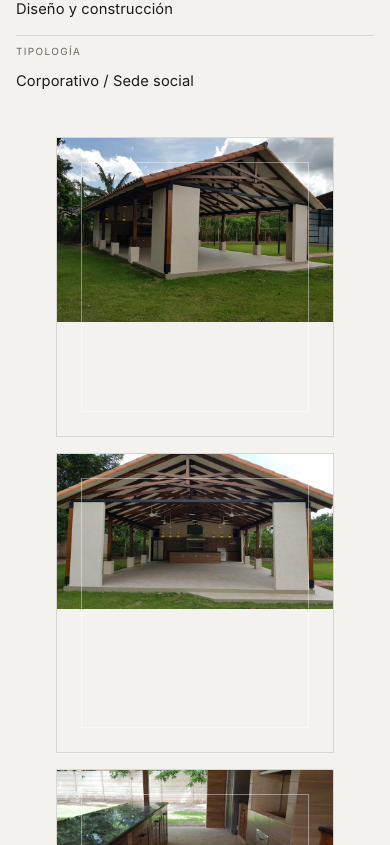
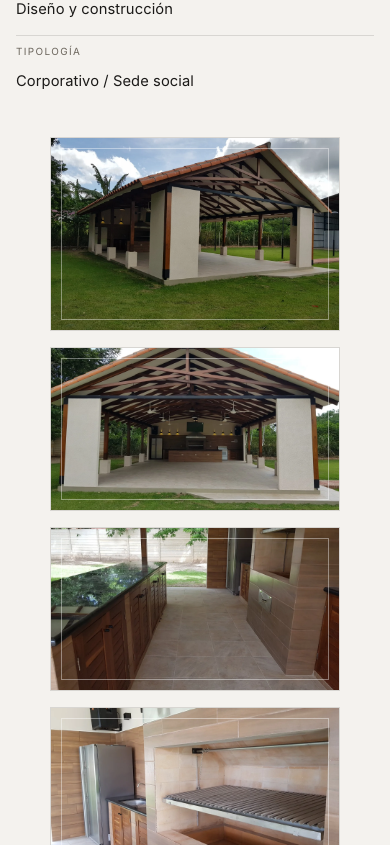
Before and after one commit to richimenvic/mendieta-studio-web, a React (Vite) app: page /proyectos/centro-social-corporativo-prodimsa in a window 390 px wide. Shown: the part 1079-1924 px from the top of the page. Built offline with nearby package versions, Linux system fonts and the light colour scheme.

Commit message:
Fix mobile project gallery image sizing and spacing

```diff
--- a/src/pages/ProjectDetail.jsx
+++ b/src/pages/ProjectDetail.jsx
@@ -23,9 +23,9 @@ export default function ProjectDetail() {
         {project.galleryImages?.length ? (
           <section className="project-gallery section-min" aria-label={`Galería del proyecto ${project.title}`}>
             {project.galleryImages.map((imageSrc, index) => (
-              <figure className="image-placeholder" key={imageSrc}>
+              <figure className="image-placeholder project-gallery-item" key={imageSrc}>
                 <img
-                  className="media-img"
+                  className="media-img project-gallery-img"
                   src={imageSrc}
                   alt={`Galería ${index + 1} del proyecto ${project.title}`}
                   loading="lazy"
--- a/src/styles.css
+++ b/src/styles.css
@@ -669,6 +669,16 @@ footer{padding:52px 0 68px;border-top:1px solid var(--line);color:var(--muted);f
   grid-template-columns:repeat(3,minmax(0,1fr));
 }
 
+.project-gallery-item{
+  min-height:unset;
+}
+
+.project-gallery-img{
+  width:100%;
+  height:100%;
+  object-fit:cover;
+}
+
 .legal-note{
   margin-top:24px;
   color:var(--muted);
@@ -735,6 +745,24 @@ footer{padding:52px 0 68px;border-top:1px solid var(--line);color:var(--muted);f
 @media(max-width:640px){
   .details{
     grid-template-columns:1fr;
+  }
+
+  .project-gallery{
+    gap:12px;
+    margin-inline:-6px;
+  }
+
+  .project-gallery .image-placeholder{
+    min-height:0;
+  }
+
+  .project-gallery-img{
+    height:auto;
+    object-fit:contain;
+  }
+
+  .project-gallery .image-placeholder::before{
+    inset:10px;
   }
 }
 
```
